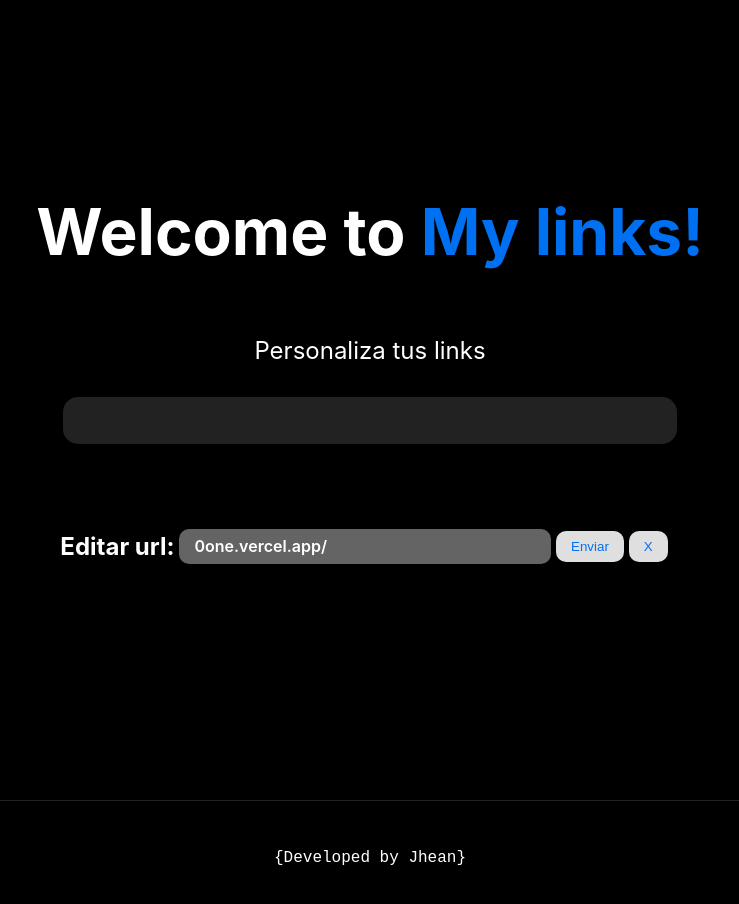
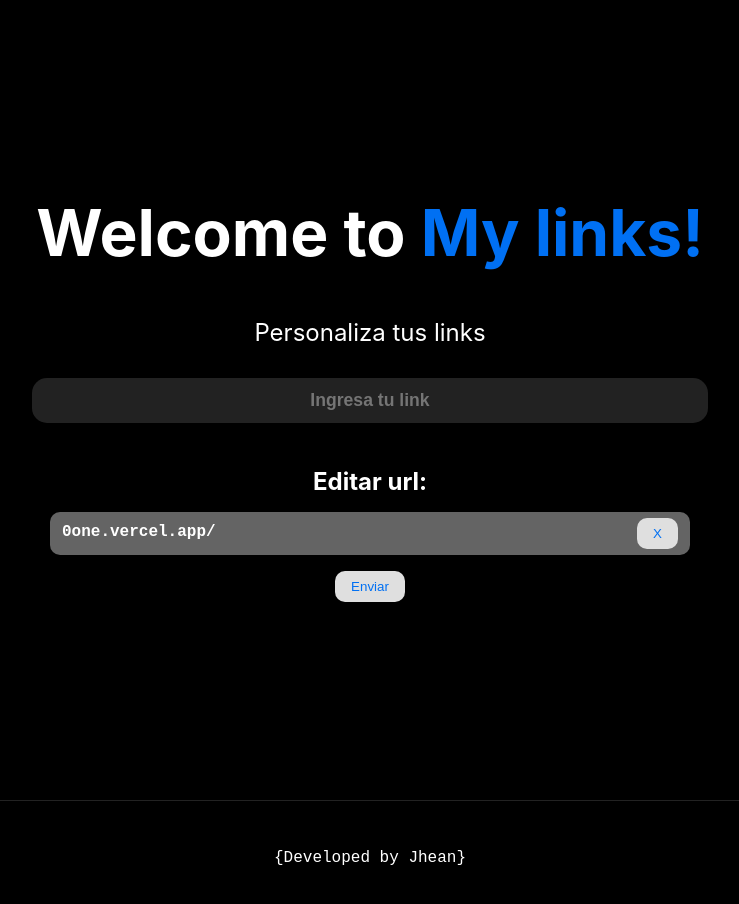
Before and after one commit to 0ozen/MyLink, a Next.js app: page / in a window 1280 px wide. Both pictures are taken after a click on the button "Editar url". Shown: the top 904 px of the page, without its empty margins (270-1009 px from the left). Built offline with nearby package versions, Linux system fonts and the light colour scheme.

Commit message:
bugs menores, arreglados

```diff
--- a/src/pages/api/editUrl.js
+++ b/src/pages/api/editUrl.js
@@ -2,6 +2,9 @@ import dbConnect from "../../utils/mongoose";
 import Url from "../../models/link";
 
 export default async function handler(req, res) {
+
+	if (req.body.link === "") return res.status(400).json("Ingrese una url valida");
+
   try {
     await dbConnect();
     let link = req.body.link
--- a/src/pages/api/shortUrl.js
+++ b/src/pages/api/shortUrl.js
@@ -3,15 +3,24 @@ import Url from "../../models/link";
 import { nanoid } from "nanoid";
 
 export default async function handler(req, res) {
-	if (!req.body.link) return res.status(400).json("Please provide url");
+  let link = req.body.link;
+
+  if (link.search(/^http[s]?\:\/\//) == -1) {
+    link = "https://" + link;
+  }
+
+	const isValidUrl = (urlString) => {
+		try {
+			return Boolean(new URL(urlString));
+		} catch (e) {
+			return false;
+		}
+	};
+
+	if (!isValidUrl(link)) return res.status(400).json("Ingrese una url valida");
 
 	try {
 		await dbConnect();
-
-    let link = req.body.link
-    if (link.search(/^http[s]?\:\/\//) == -1) {
-      link = 'https://' + link;
-    }
 
 		const data = await Url.findOne({ urlOriginal: link });
 
--- a/src/pages/index.js
+++ b/src/pages/index.js
@@ -35,8 +35,8 @@ export default function Home() {
 			},
 			body: JSON.stringify({ link }),
 		});
+    if(res.status === 201) setSuccess(true);
 		const data = await res.text();
-		setSuccess(true);
 		setMyLink(data);
 	}
 
@@ -71,24 +71,26 @@ export default function Home() {
 						className={
 							cardShadow ? `${styles.card} ${styles.cardShadow}` : styles.card
 						}>
-						<input onChange={(e) => setLink(e.target.value)}></input>
-						<button onClick={customUrl}>Editar url</button>
-						<button onClick={shortUrl}>Acortar link</button>
+						<input placeholder="Ingresa tu link" onChange={(e) => setLink(e.target.value)}></input>
+					  <div>
+              <button onClick={customUrl}>Editar url</button>
+						  <button onClick={shortUrl}>Acortar link</button>
+            </div>
 					</div>
 
 					<div
 						className={styles.cardEdit}
 						style={{ display: show ? "" : "none" }}>
 						<h2>Editar url:</h2>
-						<p className={styles.mylink}>
-							0one.vercel.app/
+						<div className={styles.mylink}>
+              <span>
+						  <code className={styles.linkName}>0one.vercel.app/</code>
 							<input
 								className={styles.edited}
 								value={edit}
-								onChange={(e) => setEdit(e.target.value)}></input>
-						</p>
-						<div className={styles.options}>
-							<button onClick={sendCustomLink}>Enviar</button>
+								onChange={(e) => setEdit(e.target.value)}/>
+              </span>
+              <button onClick={restart}>X</button>
 							{success && (
 								<button
 									onClick={() =>
@@ -97,7 +99,10 @@ export default function Home() {
 									Copy
 								</button>
 							)}
-							<button onClick={restart}>X</button>
+						</div>
+						<div className={styles.options}>
+							<button onClick={sendCustomLink}>Enviar</button>
+
 						</div>
 					</div>
 
@@ -105,11 +110,13 @@ export default function Home() {
 						className={styles.cardEdit}
 						style={{ display: showShortUrl ? "" : "none" }}>
 						<h2>Short Link:</h2>
-						<p className={styles.mylink}>
+
+						<div className={styles.mylink}>
+              <span>
 							0one.vercel.app/
-							<input className={styles.edited} defaultValue={myLink}></input>
-						</p>
-						<div className={styles.options}>
+							<input className={styles.edited} defaultValue={myLink}/>
+              </span>
+              <button className={styles.close} onClick={restart}>X</button>
 							{success && (
 								<button
 									onClick={() =>
@@ -118,7 +125,9 @@ export default function Home() {
 									Copy
 								</button>
 							)}
-							<button onClick={restart}>X</button>
+						</div>
+						<div className={styles.options}>
+
 						</div>
 					</div>
 				</div>
--- a/src/styles/Home.module.css
+++ b/src/styles/Home.module.css
@@ -4,7 +4,7 @@
 
 .main {
 	min-height: 100vh;
-	padding: 4rem 0;
+	padding: 3rem 0;
 	flex: 1;
 	display: flex;
 	flex-direction: column;
@@ -41,7 +41,7 @@
 
 .title {
 	margin: 0;
-	line-height: 1.15;
+	line-height: 1.1;
 	font-size: 4rem;
 }
 
@@ -51,9 +51,8 @@
 }
 
 .description {
-	margin-top: 4rem;
-	margin-bottom: 2rem 0;
-	line-height: 1.5;
+	margin-top: 3rem;
+	line-height: 1.4;
 	font-size: 1.5rem;
 }
 
@@ -63,28 +62,29 @@
 	justify-content: center;
 	flex-direction: column;
 	max-width: 800px;
-	width: 60%;
+	width: 100%;
 }
 
 .card {
 	width: 100%;
-	position: relative;
 	padding: 1.5rem;
 	text-align: center;
 	transition: all 0.25s ease-in;
 	justify-content: center;
 	align-items: center;
+  flex-direction: column;
 }
 .card input {
+  text-align: center;
+	margin: 0;
+	padding: 15px 30px;
+	border-radius: 15px;
 	font-weight: 600;
-	text-align: center;
+  font-size: 1.2rem;
 	position: relative;
-	margin: 0;
-	padding: 16px 30px;
-	border-radius: 15px;
   width: 100%;
+  border: none;
   outline: none;
-  border: none;
 }
 
 .card input:focus {
@@ -92,7 +92,7 @@
 }
 
 .card button {
-	margin: 4px 4px;
+	margin: 8px 8px;
 }
 
 .card button:hover {
@@ -106,13 +106,13 @@
 .cardShadow input {
 	pointer-events: none;
 	background-color: #222;
-	height: max-content;
+  color: rgba(255, 255, 255, 0.6);
 	width: 90%;
+	padding: 12px 24px;
+  font-size: 1.1rem;
 }
 
 .cardShadow button {
-	background-color: #222;
-	pointer-events: none;
 	display: none;
 }
 
@@ -128,11 +128,13 @@
 
 .cardEdit {
 	display: flex;
+  flex-direction: column;
 	width: 100%;
-	padding: 24px;
-  gap: 5px;
 	align-items: center;
-	width: max-content;
+}
+
+.cardEdit h2{
+	margin: 0;
 }
 
 .logo {
@@ -140,31 +142,36 @@
 	margin-left: 0.5rem;
 }
 
+
+.mylink {
+  display: flex;
+  justify-content: space-between;
+  align-items: center;
+  font-size: 1rem;
+  font-weight: 600;
+	background-color: rgb(100, 100, 100);
+	padding: 6px 12px;
+  margin: 1rem;
+	min-width: 200px;
+  width: 80%;
+	border-radius: 10px;
+}
+.mylink span {
+  display: flex;
+  flex-direction: row;
+  width: 85%;
+}
 .edited {
   border: none;
   outline: none;
   background-color: transparent;
-	padding: 5px 10px;
-	max-width: max-content;
-  overflow: hidden;
-	border-top-right-radius: 5px;
-  font-size: 15px;
+  margin: 0 10px;
+  font-size: 16px;
   font-weight: 600;
   color: #ffffff;
   text-decoration: solid;
   text-shadow: 0px 0px 5px #111;
-}
-
-.mylink {
-  display: flex;
-  align-items: center;
-  font-size: 1rem;
-  font-weight: 600;
-	background-color: rgb(100, 100, 100);
-	padding: 4px 15px;
-	min-width: 200px;
-  width: 60%;
-	border-radius: 10px;
+  width: 100%;
 }
 
 .options{
@@ -172,26 +179,6 @@
   gap: 5px;
 }
 
-@media (max-width: 600px) {
-	.grid {
-		width: 100%;
-		flex-direction: column;
-	}
-  .card input {
-    width: 100%;
-  }
-}
-@media (max-width: 700px) {
-	.cardEdit {
-    flex-direction: column;
-  }
-  .mylink {
-    width: 80%;
-  }
-  .container {
-    padding: 0 1rem;
-  }
-}
 
 /*@media (prefers-color-scheme: dark) {*/
   .card,
@@ -205,3 +192,21 @@
     filter: invert(1);
   }
 /*}*/
+@media (max-width: 600px) {
+	.grid {
+		width: 100%;
+		flex-direction: column;
+	}
+  .container {
+    padding: 0 .5rem;
+  }
+  .mylink{
+    width: 100%;
+  }
+}
+
+@media (max-width: 360px) {
+	.linkName{
+    display: none;
+  }
+}
--- a/src/styles/globals.css
+++ b/src/styles/globals.css
@@ -16,7 +16,7 @@ a {
 }
 
 button {
-	padding: 8px 15px;
+	padding: 8px 16px;
 	border-radius: 10px;
 	border: none;
 	cursor: pointer;
```
Lines whose indentation alone changed are shown as unchanged.
